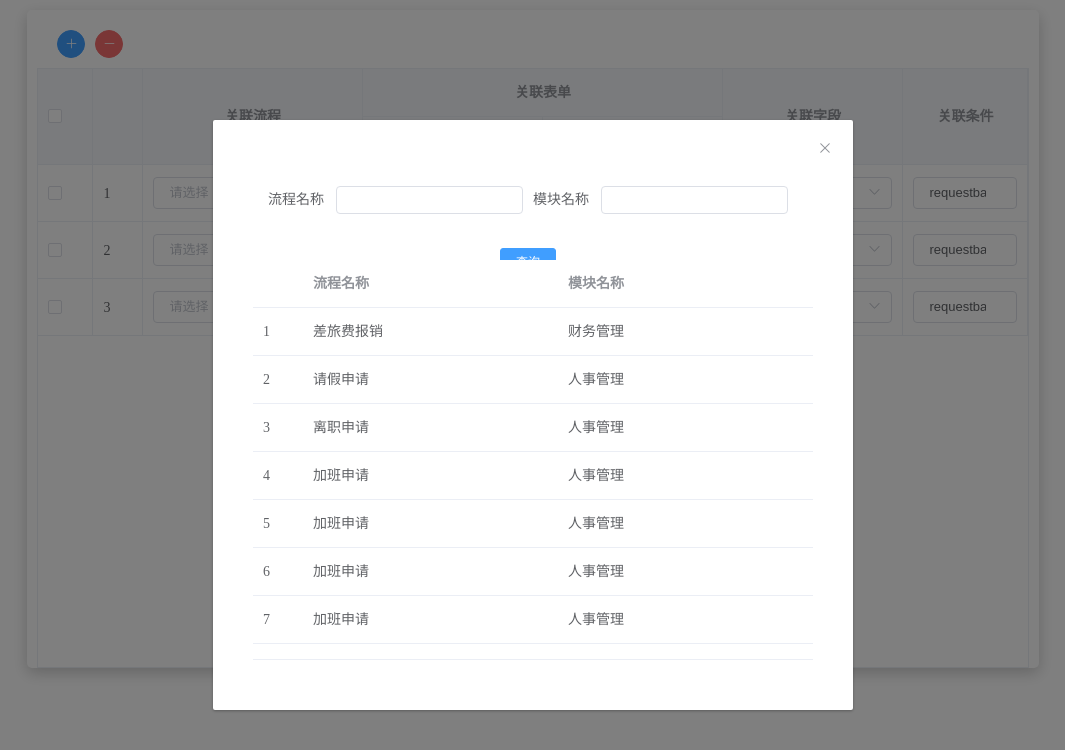
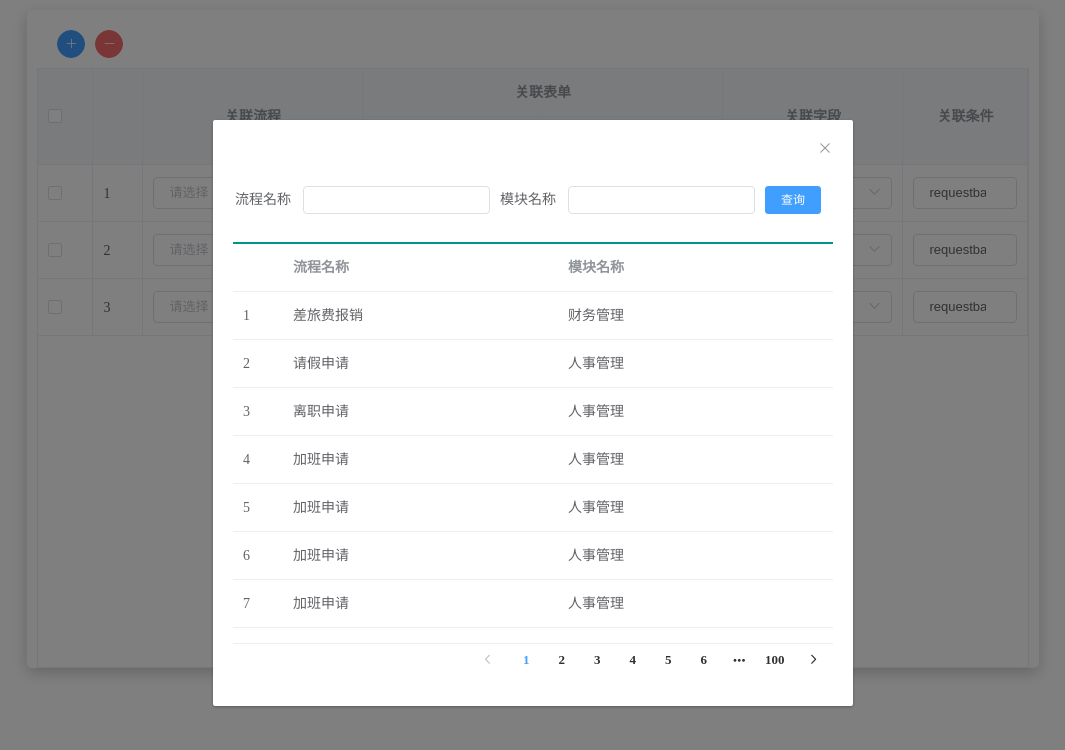
Before and after one commit to dreamof2080/vuejs-subtable, a Vue app: page / in a window 1280 px wide. Both pictures are taken after a click on the button 435 px from the left and 192 px from the top of the page. Shown: the top 750 px of the page, without its empty margins (107-1172 px from the left). Built offline with nearby package versions, Linux system fonts and the light colour scheme.

Commit message:
增加axios，获取数据接口

```diff
--- a/src/components/RelateTable.vue
+++ b/src/components/RelateTable.vue
@@ -31,8 +31,8 @@
             label="关联流程"
             width="220">
           <template slot-scope="scope">
-            <el-input v-model="scope.row.flowid" v-show="false" size="mini"></el-input>
-            <el-input placeholder="请选择" v-model="scope.row.flowName" size="small">
+            <el-input v-model="scope.row.workflowid" v-show="false" size="mini"></el-input>
+            <el-input placeholder="请选择" v-model="scope.row.workflowName" size="small">
               <el-button slot="append" icon="el-icon-search" @click="handleClick(scope.$index)" size="small"></el-button>
             </el-input>
           </template>
@@ -108,24 +108,24 @@
       return {
         details: [{
           id:1,
-          flowid: '',
-          flowName:'',
+          workflowid: '',
+          workflowName:'',
           formType: '1',
           formid: '111',
           fieldid: '111',
           condition: 'requestbase.isdelete=0'
         }, {
           id:2,
-          flowid: '',
-          flowName:'',
+          workflowid: '',
+          workflowName:'',
           formType: '0',
           formid: '111',
           fieldid: '222',
           condition: 'requestbase.isdelete=0'
         }, {
           id:3,
-          flowid: '',
-          flowName:'',
+          workflowid: '',
+          workflowName:'',
           formType: '0',
           formid: '111',
           fieldid: '111',
@@ -170,8 +170,8 @@
       handleAdd() {
         this.details.push({
           id: 99,
-          flowid: '',
-          flowName:'',
+          workflowid: '',
+          workflowName:'',
           formType: '',
           formid: '111',
           fieldid: '111',
@@ -196,8 +196,8 @@
     },
     watch:{
       workflowRowData:function (newData,oldData) {
-        this.details[this.currentIndex].flowid = newData.flowid;
-        this.details[this.currentIndex].flowName = newData.flowName;
+        this.details[this.currentIndex].workflowid = newData.workflowid;
+        this.details[this.currentIndex].workflowName = newData.workflowName;
       }
     }
   }
--- a/src/components/WorkflowBrowser.vue
+++ b/src/components/WorkflowBrowser.vue
@@ -1,7 +1,6 @@
 <template>
   <el-dialog :visible.sync="show">
-    <el-container>
-      <el-header>
+    <div>
       <el-form :inline="true" :model="searchForm" class="demo-form-inline">
         <el-form-item label="流程名称">
           <el-input v-model="searchForm.searchFlowName" placeholder="" size="mini"></el-input>
@@ -13,8 +12,8 @@
           <el-button type="primary" @click="onSubmit" size="mini">查询</el-button>
         </el-form-item>
       </el-form>
-      </el-header>
-      <el-main>
+    </div>
+    <div>
       <el-table
           ref="singleTable"
           :data="tableData3"
@@ -28,11 +27,11 @@
         </el-table-column>
         <el-table-column
             v-if="false"
-              prop="flowid"
+            prop="workflowid"
             label="流程ID">
         </el-table-column>
         <el-table-column
-              prop="flowName"
+            prop="workflowName"
             label="流程名称">
         </el-table-column>
         <el-table-column
@@ -40,8 +39,15 @@
             label="模块名称">
         </el-table-column>
       </el-table>
-      </el-main>
-    </el-container>
+    </div>
+    <div class="block">
+      <el-pagination
+          layout="prev, pager, next"
+          :current-page.sync="currentPage"
+          :page-size="10"
+          :total="1000">
+      </el-pagination>
+    </div>
   </el-dialog>
 </template>
 
@@ -50,42 +56,51 @@
     data() {
       return {
         tableData3: [{
-          flowid:'1',
-          flowName:'差旅费报销',
+          workflowid:'1',
+          workflowName:'差旅费报销',
+          moduleid:'',
           moduleName:'财务管理'
         }, {
-          flowid:'2',
-          flowName:'请假申请',
+          workflowid:'2',
+          workflowName:'请假申请',
+          moduleid:'',
           moduleName:'人事管理'
         }, {
-          flowid:'3',
-          flowName:'离职申请',
+          workflowid:'3',
+          workflowName:'离职申请',
+          moduleid:'',
           moduleName:'人事管理'
         }, {
-          flowid:'4',
-          flowName:'加班申请',
+          workflowid:'4',
+          workflowName:'加班申请',
+          moduleid:'',
           moduleName:'人事管理'
         }, {
-          flowid:'4',
-          flowName:'加班申请',
+          workflowid:'4',
+          workflowName:'加班申请',
+          moduleid:'',
           moduleName:'人事管理'
         }, {
-          flowid:'4',
-          flowName:'加班申请',
+          workflowid:'4',
+          workflowName:'加班申请',
+          moduleid:'',
           moduleName:'人事管理'
         }, {
-          flowid:'4',
-          flowName:'加班申请',
+          workflowid:'4',
+          workflowName:'加班申请',
+          moduleid:'',
           moduleName:'人事管理'
         }, {
-          flowid:'4',
-          flowName:'加班申请',
+          workflowid:'4',
+          workflowName:'加班申请',
+          moduleid:'',
           moduleName:'人事管理'
         }],
         searchForm: {
           searchFlowName: '',
           searchModuleName: ''
-        }
+        },
+        currentPage:1,
       }
     },
     methods: {
@@ -94,7 +109,13 @@
         this.$store.commit('switch_workflowDialog');
       },
       onSubmit() {
-        console.log('submit!');
+        this.axios.get('/ServiceAction/com.eweaver.workflow.workflow.servlet.WorkflowRelateAction?action=workflowinfo&workflowName='
+          +encodeURI(encodeURI(this.searchForm.searchFlowName))+'&moduleName='+encodeURI(encodeURI(this.searchForm.searchModuleName))).then(response=>{
+          this.tableData3.length = 0;
+          this.tableData3 = response.data.detail;
+        }).catch(function (err) {
+          console.log(err)
+        })
       }
     },
     computed:{
@@ -103,6 +124,7 @@
           return this.$store.state.workflowBrowser.show;
         },
         set(){
+          this.currentPage = 1;
           this.$store.commit('switch_workflowDialog');
         }
       }
@@ -115,4 +137,7 @@
     text-align: center;
     border-bottom:2px solid #009688;
   }
+  .block{
+    text-align:right;
+  }
 </style>
--- a/src/main.js
+++ b/src/main.js
@@ -3,10 +3,13 @@ import App from './App.vue'
 import ElementUI from 'element-ui'
 import 'element-ui/lib/theme-chalk/index.css'
 import store from './store'
+import axios from 'axios'
+import VueAxios from 'vue-axios'
 
 Vue.config.productionTip = false;
 
 Vue.use(ElementUI);
+Vue.use(VueAxios,axios);
 
 new Vue({
   store,
```
Lines whose indentation alone changed are shown as unchanged.
